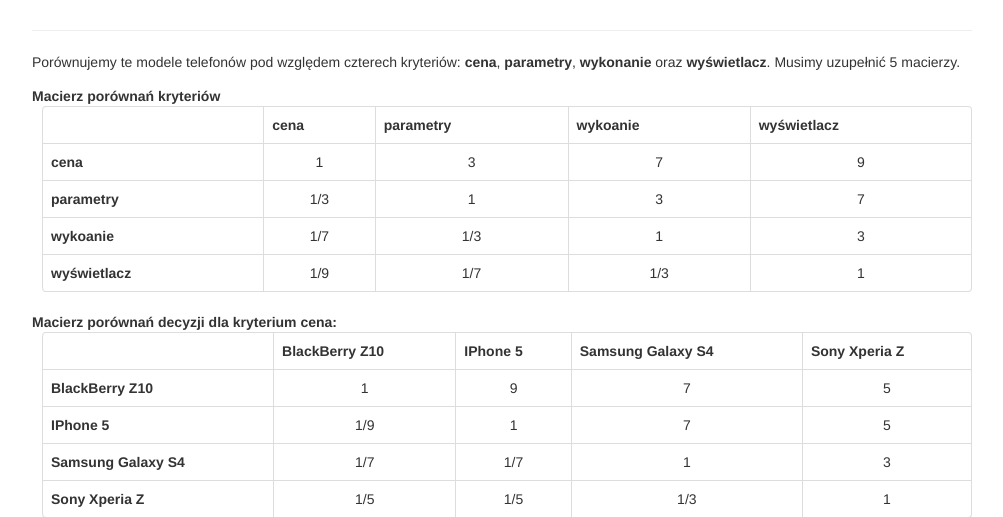
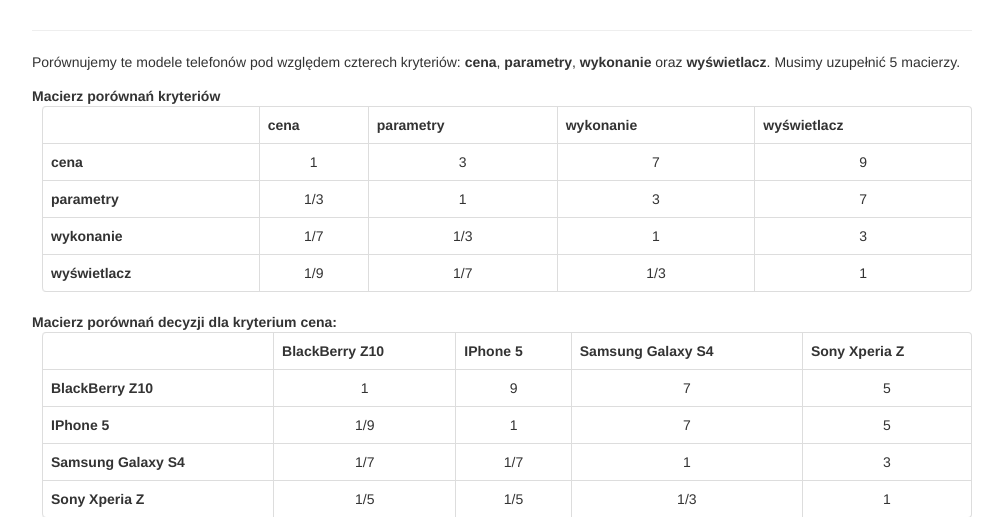
Before and after one commit to zanka/django-ahp, a Django app: page / in a window 1280 px wide. Shown: the part 810-1327 px from the top of the page, without its empty margins (138-1141 px from the left). Run offline with Django 3.2, Linux system fonts and the light colour scheme; some libraries are stand-ins or nearby versions.

Commit message:
Update home.html

```diff
--- a/ahp/templates/core/home.html
+++ b/ahp/templates/core/home.html
@@ -79,7 +79,7 @@
 								<th></th>
 								<th>cena</th>
 								<th>parametry</th>
-								<th>wykoanie</th>
+								<th>wykonanie</th>
 								<th>wyświetlacz</th>
 							</tr>
 							<tbody>
@@ -98,7 +98,7 @@
 									<td>7</td>
 								</tr>
 								<tr>
-									<th>wykoanie</th>
+									<th>wykonanie</th>
 									<td>1/7</td>
 									<td>1/3</td>
 									<td>1</td>
```
